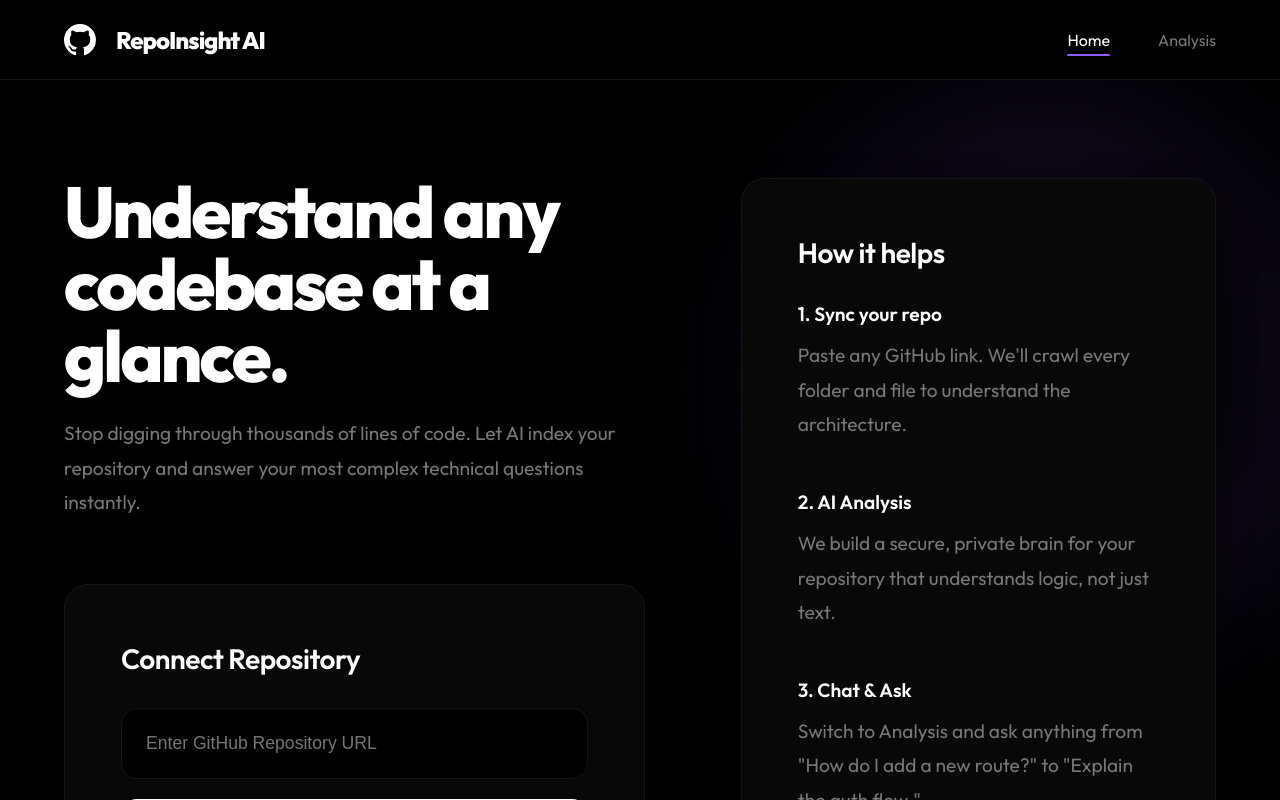
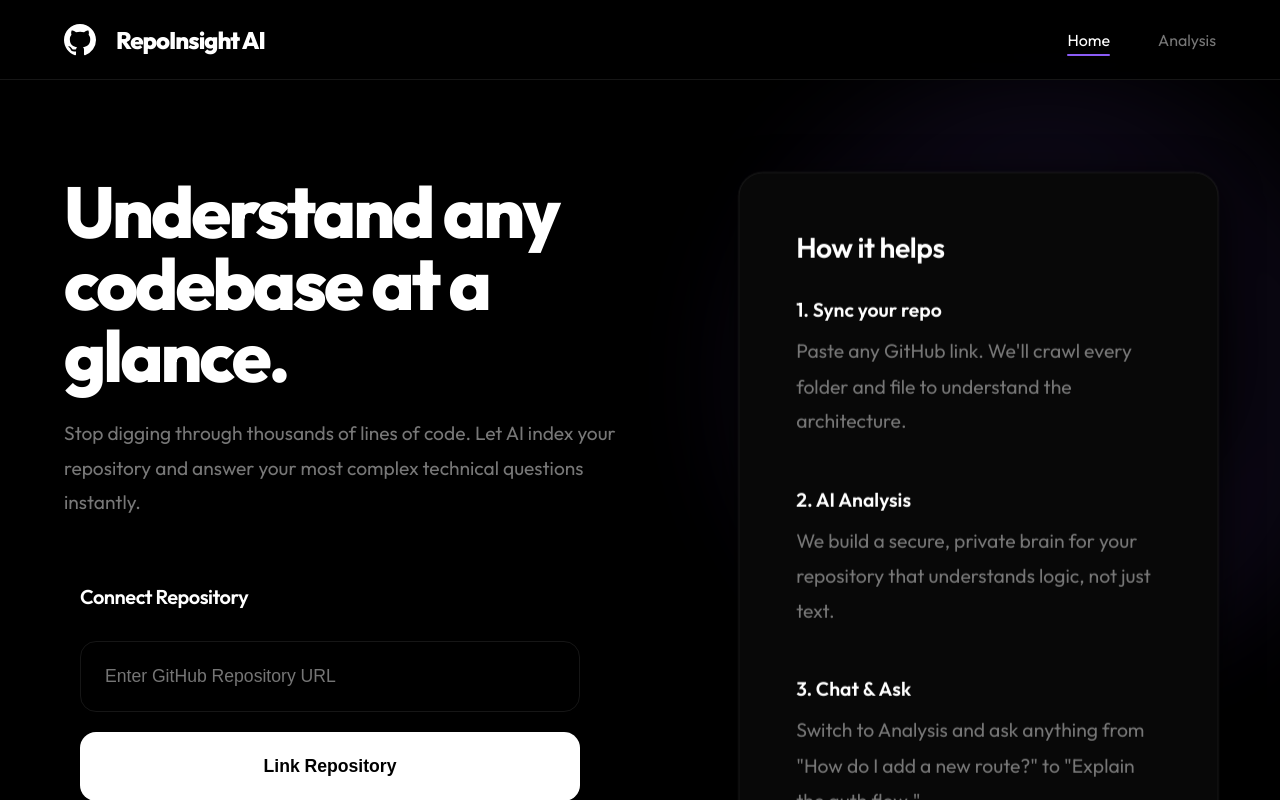
Before and after one commit to Kalash-Harchandani/repoinsight-ai, a React (Create React App) app in the folder client/: page / in a window 1280 px wide. Shown: the top 800 px of the page. Built offline with nearby package versions, Linux system fonts and the light colour scheme.

Commit message:
feat: simplify input layout and add 3D depth effects

```diff
--- a/client/src/components/HomeView.js
+++ b/client/src/components/HomeView.js
@@ -10,10 +10,10 @@ const HomeView = ({ repoUrl, setRepoUrl, handleIndex, indexing, indexed }) => {
           and answer your most complex technical questions instantly.
         </p>
 
-        <div className="card">
-          <h2>Connect Repository</h2>
+        <div style={{ padding: '0 1rem' }}>
+          <h2 style={{ fontSize: '1.25rem', marginBottom: '1rem' }}>Connect Repository</h2>
           {indexed && <div className="status-badge">✅ Repository synced successfully</div>}
-          <div className="input-group">
+          <div className="input-group" style={{ maxWidth: '500px' }}>
             <input
               type="text"
               placeholder="Enter GitHub Repository URL"
--- a/client/src/index.css
+++ b/client/src/index.css
@@ -134,7 +134,17 @@ main {
   border: 1px solid var(--border);
   border-radius: 24px;
   padding: 3.5rem;
-  box-shadow: 0 20px 40px rgba(0,0,0,0.4);
+  box-shadow:
+    0 10px 40px rgba(0,0,0,0.8),
+    0 0 0 1px rgba(255,255,255,0.05); /* 3D Inner Glow */
+  transform: perspective(1000px) translateZ(10px);
+  transition: all 0.4s cubic-bezier(0.16, 1, 0.3, 1);
+}
+
+.card:hover {
+  border-color: #333;
+  transform: perspective(1000px) translateZ(30px);
+  box-shadow: 0 40px 80px rgba(0,0,0,0.9);
 }
 
 h1 {
```
